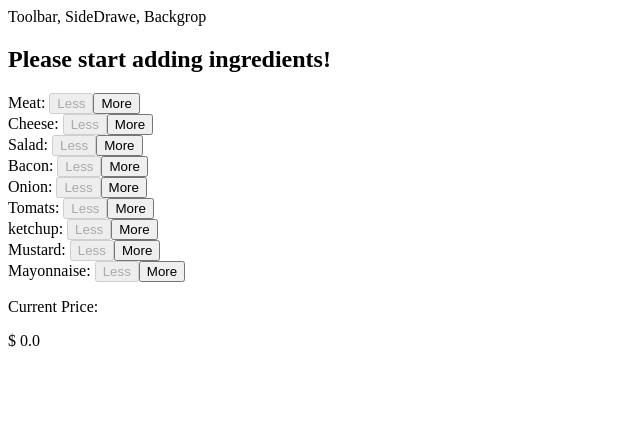
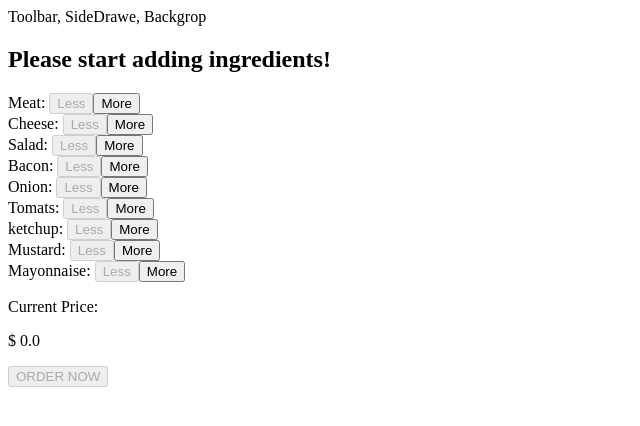
Before and after one commit to VirginiaCreativa/BurgerBuilder, a React (Create React App) app: page / in a window 1280 px wide. Shown: the top 426 px of the page, without its empty margins (0-640 px from the left). Built offline with nearby package versions, Linux system fonts and the light colour scheme.

Commit message:
Adding the Order Button

```diff
--- a/src/components/Burger/BuildControls/BuildControls.js
+++ b/src/components/Burger/BuildControls/BuildControls.js
@@ -1,5 +1,6 @@
 import React from "react";
 import classes from "./BuildControls.scss";
+import { Button } from "reactstrap";
 import BuildControl from "./BuildControl/BuildControl.js";
 
 const controls = [
@@ -30,6 +31,15 @@ const buildControls = props => (
       <p className={classes.titlePrice}>Current Price:</p>
       <p className={classes.responPrice}>$ {props.price.toFixed(1)}</p>
     </div>
+    <Button
+      color="success"
+      size="lg"
+      block
+      className={classes.BtnOrder}
+      disabled={!props.purchasable}
+    >
+      ORDER NOW
+    </Button>
   </div>
 );
 export default buildControls;
--- a/src/components/Burger/BuildControls/BuildControls.scss
+++ b/src/components/Burger/BuildControls/BuildControls.scss
@@ -5,8 +5,8 @@
 	margin: 40px auto;
 }
 .totalPrice {
-	border-top: 1px solid #bdc3c7;
-	border-bottom: 1px solid #bdc3c7;
+	border-top: 1px dotted #eaeaea;
+	border-bottom: 1px dotted #eaeaea;
 	padding: 10px 0 ;
 	width: 100%;
 	margin-top: 10px;
@@ -15,7 +15,7 @@
 		margin-bottom: 0;
 	}
 	.titlePrice {
-		color: #34ace0;
+		color: #2980b9;
 		font-weight: 500;
 		margin-right: 10px;
 		position: relative;
@@ -28,3 +28,6 @@
 		border-radius: 4px
 	}
 }
+.BtnOrder {
+	margin: 10px 0;
+}
--- a/src/containers/BurgerBuilder/BurgerBuilder.js
+++ b/src/containers/BurgerBuilder/BurgerBuilder.js
@@ -28,8 +28,20 @@ class BurgerBuilder extends Component {
       mayonnaise: 0,
       mustard: 0
     },
-    totalPrice: 0
+    totalPrice: 0,
+    purchasable: false
   };
+
+  updatePurchaseState(ingredients) {
+    const sum = Object.keys(ingredients)
+      .map(igKey => {
+        return ingredients[igKey];
+      })
+      .reduce((suma, el) => {
+        return suma + el;
+      }, 0);
+    this.setState({ purchasable: sum > 0 });
+  }
   AddIngredientHandler = type => {
     const oldCount = this.state.ingredients[type];
     const updatedCount = oldCount + 1;
@@ -42,6 +54,7 @@ class BurgerBuilder extends Component {
     const newPrice = oldPrice + priceAdditon;
 
     this.setState({ totalPrice: newPrice, ingredients: updateIngredients });
+    this.updatePurchaseState(updateIngredients);
   };
   RemoveIngredientHandler = type => {
     const oldCount = this.state.ingredients[type];
@@ -73,6 +86,7 @@ class BurgerBuilder extends Component {
           ingredientAdded={this.AddIngredientHandler}
           ingredientRemoved={this.RemoveIngredientHandler}
           disabled={disableInfo}
+          purchasable={this.state.purchasable}
           price={this.state.totalPrice}
         />
       </Aux>
```
Also changed, not shown: 2 other files (tests, documents, lock files or other folders).
